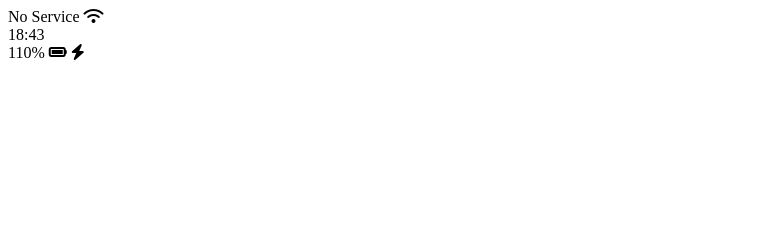
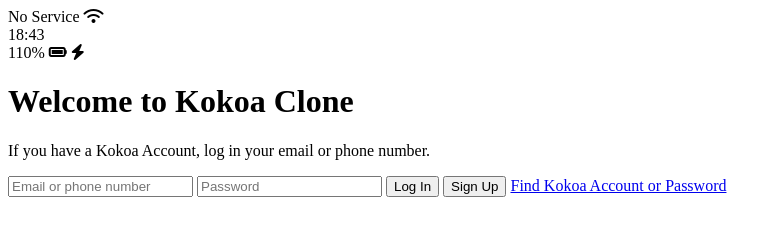
Before and after one commit to HanJaeGun/kokoa-clone-2020, a plain HTML site: page index.html in a window 1280 px wide. Shown: the whole page, without its empty margins (0-782 px from the left). Drawn offline with Linux system fonts and the light colour scheme.

Commit message:
Created header & form
# 6.4

```diff
--- a/index.html
+++ b/index.html
@@ -4,7 +4,7 @@
     <meta charset="UTF-8" />
     <meta http-equiv="X-UA-Compatible" content="IE=edge" />
     <meta name="viewport" content="width=device-width, initial-scale=1.0" />
-    <title>Welcome to Kokoa Talk</title>
+    <title>Welcome to Kokoa Clone</title>
   </head>
   <body>
     <!-- 상태 바 -->
@@ -30,6 +30,26 @@
         <i class="fas fa-bolt"></i>
       </div>
     </div>
+
+    <header class="welcome-header">
+      <h1 class="welcome-header__title">Welcome to Kokoa Clone</h1>
+      <p class="welcome-header__text">
+        If you have a Kokoa Account, log in your email or phone number.
+      </p>
+    </header>
+
+    <form id="login-form">
+      <!-- 정보 입력란 -->
+      <input type="text" placeholder="Email or phone number" />
+      <input type="password" placeholder="Password" />
+      <!-- 버튼 -->
+      <!-- 버튼은 input 태그를 사용하거나, button 태그를 사용하는 방법도 있다. -->
+      <input type="submit" value="Log In" />
+      <input type="submit" value="Sign Up" />
+      <!-- 클릭해도 같은 페이지에 남아 있도록 함 -->
+      <a href="#">Find Kokoa Account or Password</a>
+    </form>
+
     <!-- 스크립트는 항상 body 태그를 닫기 직전에 위치해야 한다! -->
     <!-- 이 스크립트를 작성함으로써 code kit 이 설치됨 -->
     <script
```
